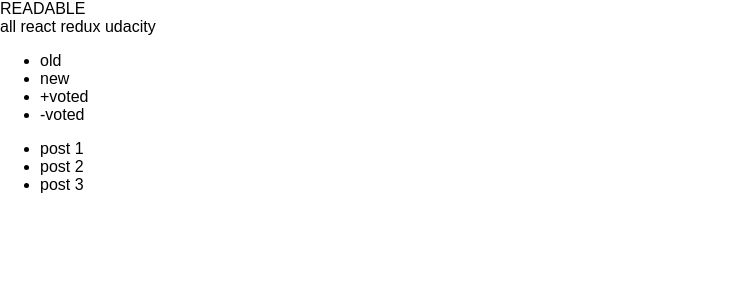
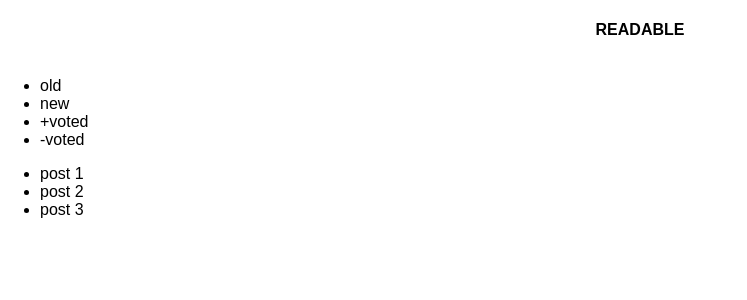
Before and after one commit to angelvinyals/readable-final, a React (Create React App) app in the folder frontend/: page /1 in a window 1280 px wide. Shown: the top 300 px of the page, without its empty margins (0-747 px from the left). Built offline with nearby package versions, Linux system fonts and the light colour scheme; no server answers.

Commit message:
HomePage
using HomePage Component as initial page "/".It renders Header for title, NavBarContainer for categories navbar, SortContainer for sorting post navBar and RootPageContainer for listing post

```diff
--- a/frontend/src/components/Header.js
+++ b/frontend/src/components/Header.js
@@ -1,12 +1,13 @@
 import React from 'react';
 import PropTypes from 'prop-types';
 
+
 const Header = () => (
-  <div>
-    <div>READABLE</div>
-    <div>all react redux udacity</div>
+  <div className="containerFlex">
+    <div className = "row one_row H_100 H_center V_center">
+      <h4 className="textCenter">READABLE</h4>
+    </div>
   </div>
-
 );
 
 Header.PropTypes={
--- a/frontend/src/components/HomePage.js
+++ b/frontend/src/components/HomePage.js
@@ -1,14 +1,17 @@
 import React from 'react';
 import PropTypes from 'prop-types';
 import Header from './Header';
-import PostPageContainer from '../containers/PostPageContainer'
+import NavBarContainer from '../containers/NavBarContainer'
 import SortContainer from '../containers/SortContainer'
+import RootPageContainer from '../containers/RootPageContainer'
+
 
 const HomePage = () => (
-    <div>
+    <div className="App">
       <Header /> {/*Title*/}
-      <SortContainer /> {/*(old/new) (+vOTE/-VOTE)*/}
-      <PostPageContainer /> {/*postlist*/}
+      <NavBarContainer /> {/*Nav Bar Categories*/}
+      <SortContainer /> {/*NavBar to sort post by..*/}
+      <RootPageContainer /> {/*postlist*/}
     </div>
 );
 
```
